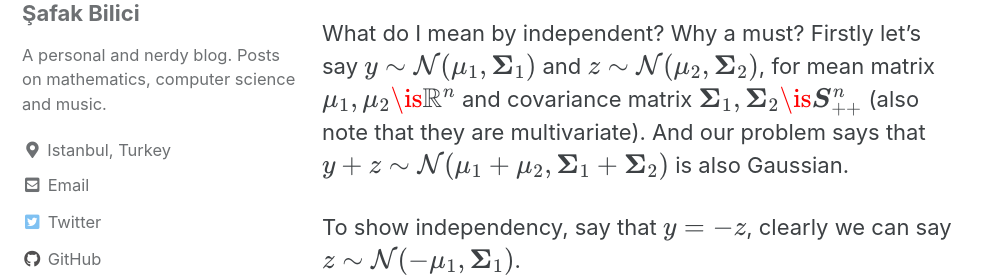
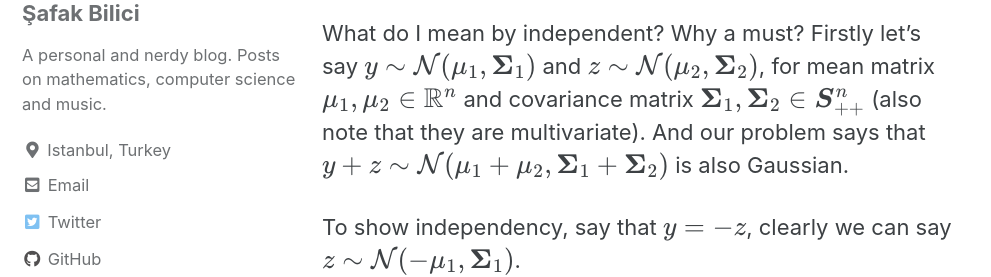
Before and after one commit to safakkbilici/safakkbilici.github.io, a Jekyll site: the page built from _posts/2020-07-06-getting-started.md, in a window 1280 px wide and 900 px high, scrolled down 746 px. Shown: the part 179-456 px from the top of the window, without its empty margins (0-991 px from the left). Built offline with Jekyll 4.4.1, drawn with Linux system fonts in a browser that asks for light colours; cached includes are drawn as plain includes; formulas are drawn with MathJax 3.

Commit message:
tex modes

```diff
--- a/_posts/2020-07-06-getting-started.md
+++ b/_posts/2020-07-06-getting-started.md
@@ -18,7 +18,7 @@
 
 ### Proof
 
-What do I mean by independent? Why a must? Firstly let's say $$y \sim \mathcal{N}(\mu_1,\boldsymbol\Sigma_1)$$ and $$z \sim \mathcal{N}(\mu_2,\boldsymbol\Sigma_2)$$, for mean matrix $$\mu_1, \mu_2 \is \mathbb{R}^n$$ and covariance matrix $$\boldsymbol\Sigma_1, \boldsymbol\Sigma_2 \is \boldsymbol S_{+ +}^n$$ (also note that they are multivariate). And our problem says that $$y+z \sim \mathcal{N}(\mu_1 +\mu_2,\boldsymbol\Sigma_1+\boldsymbol\Sigma_2)$$ is also Gaussian.
+What do I mean by independent? Why a must? Firstly let's say $$y \sim \mathcal{N}(\mu_1,\boldsymbol\Sigma_1)$$ and $$z \sim \mathcal{N}(\mu_2,\boldsymbol\Sigma_2)$$, for mean matrix $$\mu_1, \mu_2 \in \mathbb{R}^n$$ and covariance matrix $$\boldsymbol\Sigma_1, \boldsymbol\Sigma_2 \in \boldsymbol S_{+ +}^n$$ (also note that they are multivariate). And our problem says that $$y+z \sim \mathcal{N}(\mu_1 +\mu_2,\boldsymbol\Sigma_1+\boldsymbol\Sigma_2)$$ is also Gaussian.
 
 
 To show independency, say that $$y=-z$$, clearly we can say $$z \sim \mathcal{N}(-\mu_1,\boldsymbol\Sigma_1)$$.
```
